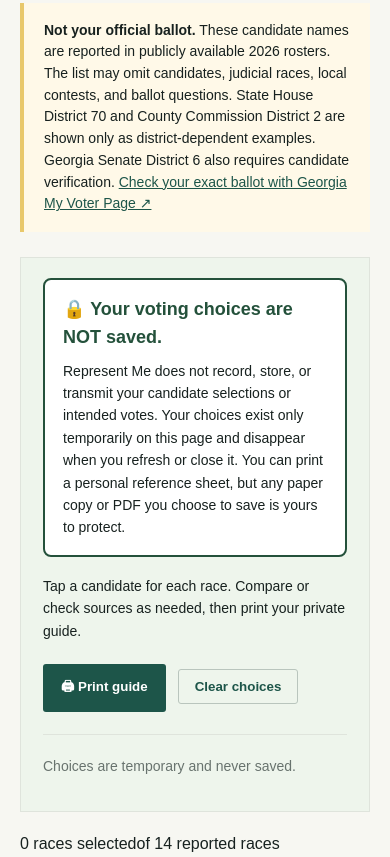
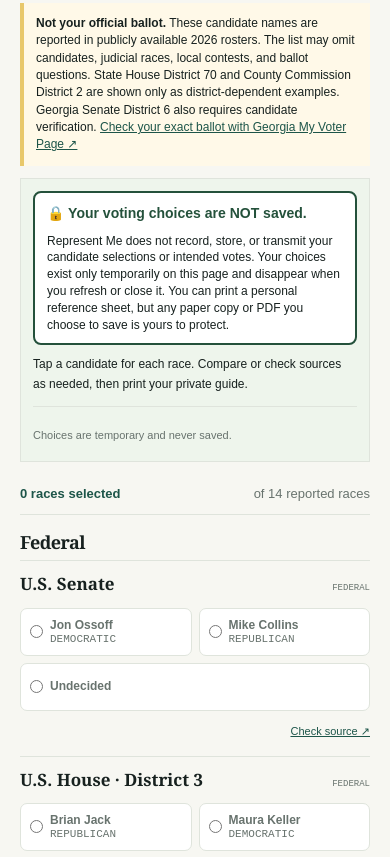
Before and after one commit to joeylaramore/represent-me, a website: page index.html in a window 390 px wide. Shown: the part 1090-1947 px from the top of the page. Drawn offline with Linux system fonts and the light colour scheme.

Commit message:
Style compact touch-friendly ballot and sticky mobile print toolbar

```diff
--- a/styles.css
+++ b/styles.css
@@ -47,3 +47,24 @@
 @media print{body>*:not(#private-print-sheet){display:none!important}#private-print-sheet{display:block!important;position:static!important;color:#000;background:#fff;font:12pt Georgia,serif;margin:0}#private-print-sheet h1{font-size:20pt;margin-bottom:10pt}#private-print-sheet p{break-inside:avoid;border-bottom:1px solid #ddd;padding:6pt 0;margin:0} @page{margin:0.65in}}
 
 .vote-privacy-notice{background:#fff;border:2px solid #24513b;border-radius:8px;padding:16px 18px;margin:0 0 18px}.vote-privacy-notice>strong{display:block;font-size:18px;color:#24513b}.vote-privacy-notice p{margin:8px 0 0}
+
+/* Compact mobile-first ballot: one-tap choices, no sideways scrolling */
+.ballot-progress{display:flex;justify-content:space-between;gap:10px;align-items:center;padding:10px 0;border-bottom:1px solid var(--line);font-size:13px;font-weight:700;color:var(--green)}
+.ballot-progress span:last-child{font-weight:400;color:var(--muted)}
+.ballot-howto{margin:8px 0 12px!important}.ballot-group{margin:20px 0}.ballot-group h3{font-size:20px;margin-bottom:8px}
+.ballot-row{grid-template-columns:minmax(150px,.9fr) minmax(0,2fr) auto;gap:14px;padding:13px 0}
+.ballot-race-title h4{font-size:17px;line-height:1.2;margin:0 0 5px}.ballot-candidates{grid-template-columns:repeat(3,minmax(0,1fr));gap:7px;min-width:0}
+.ballot-option{display:flex;align-items:center;min-width:0;gap:7px;border:1px solid var(--line);border-radius:7px;padding:10px;min-height:44px;background:#fff;line-height:1.25}
+.ballot-option:has(input:checked){border-color:var(--green);background:#eaf4ec;box-shadow:inset 0 0 0 1px var(--green)}
+.ballot-option strong{font-size:13px;overflow-wrap:anywhere}.ballot-option small{font-size:11px}.ballot-option input{flex:0 0 auto;margin:0}.ballot-row-actions a{font-size:12px}
+.ballot-mobile-bar{display:none}
+@media(max-width:760px){
+ #contests{padding-bottom:30px}.ballot-warning{padding:12px;font-size:12px;margin-bottom:12px}.ballot-warning:first-of-type{line-height:1.45}
+ .print-ballot-controls{padding:12px;margin:12px 0}.vote-privacy-notice{padding:10px 12px;margin-bottom:10px}.vote-privacy-notice>strong{font-size:14px}.vote-privacy-notice p{font-size:12px;line-height:1.4}
+ .print-ballot-controls>.button,.print-ballot-controls>.outline{display:none}.print-ballot-controls .source-note{font-size:11px;margin:5px 0}.ballot-howto{font-size:12px!important}
+ .ballot-group{margin:18px 0}.ballot-group h3{font-size:18px}.ballot-row{display:block;padding:13px 0}.ballot-race-title{display:flex;align-items:baseline;justify-content:space-between;gap:8px;margin-bottom:8px}.ballot-race-title h4{font-size:17px}.ballot-race-title small{font-size:9px;text-align:right}
+ .ballot-candidates{display:grid;grid-template-columns:1fr 1fr;gap:7px}.ballot-undecided{grid-column:1/-1;min-height:40px}.ballot-option{padding:9px;min-height:48px}.ballot-option strong{font-size:12px}.ballot-row-actions{margin-top:7px;text-align:right}.ballot-row-actions a{font-size:11px}
+ .ballot-mobile-bar:not([hidden]){position:fixed;display:flex;align-items:center;justify-content:space-between;gap:12px;bottom:0;left:0;right:0;z-index:30;padding:10px max(14px,env(safe-area-inset-right)) calc(10px + env(safe-area-inset-bottom)) max(14px,env(safe-area-inset-left));background:#fff;border-top:1px solid var(--line);box-shadow:0 -3px 16px #0002}
+ .ballot-mobile-bar span{font-size:13px;font-weight:700}.ballot-mobile-bar .button{min-height:44px;padding:10px 18px;white-space:nowrap}body{padding-bottom:76px}
+}
+@media print{.ballot-mobile-bar{display:none!important}body{padding-bottom:0!important}}
```
